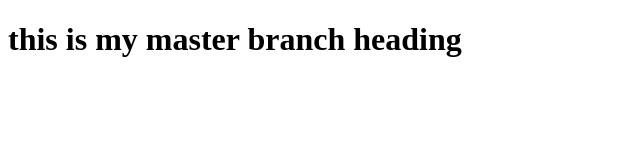
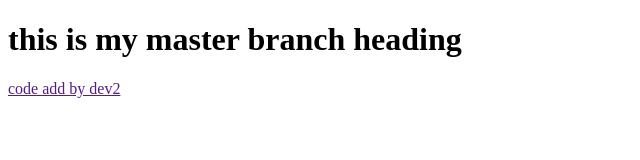
Before and after one commit to afzal151426/afzalGFGmernAssignment, a plain HTML site: page index.html in a window 1280 px wide. Shown: the whole page, without its empty margins (0-640 px from the left). Drawn offline with Linux system fonts and the light colour scheme.

Commit message:
first commit by dev22

```diff
--- a/index.html
+++ b/index.html
@@ -7,5 +7,6 @@
   </head>
   <body>
     <h1>this is my master branch heading</h1>
+    <a href="">code add by dev2 </a>
   </body>
 </html>
```
